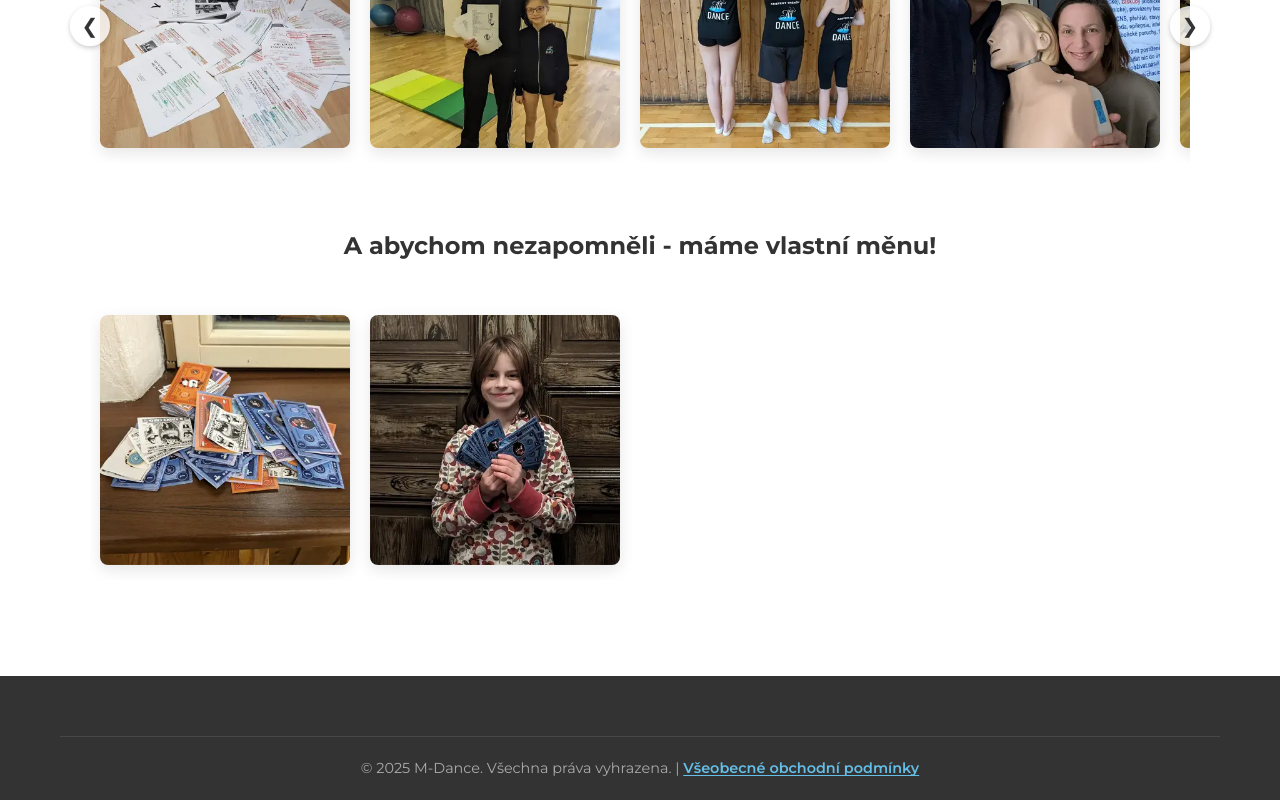
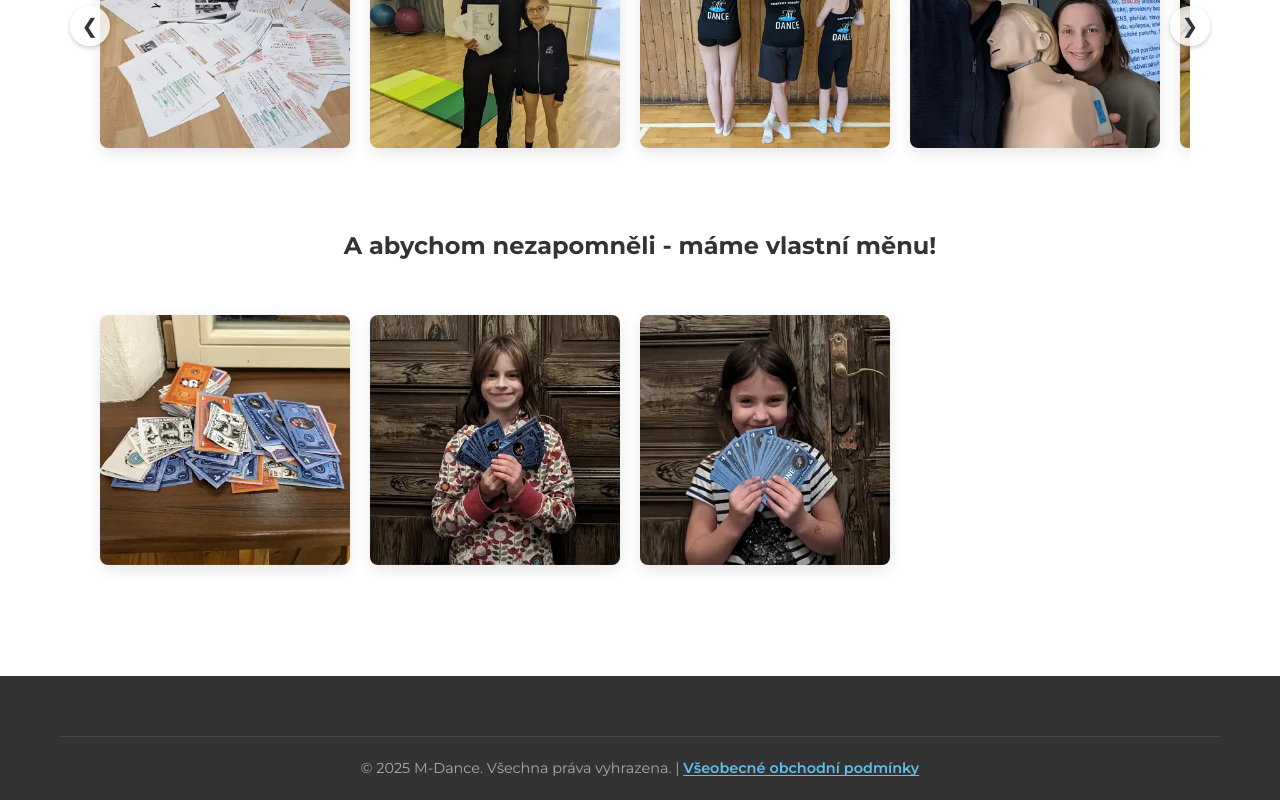
Before and after one commit to Hipapheralkus/m-dance, a React (Vite) app: page /o-nas in a window 1280 px wide. Shown: the part 4621-5421 px from the top of the page. Built offline with nearby package versions, Linux system fonts and the light colour scheme.

Commit message:
nove fotky

```diff
--- a/src/pages/AboutUs.jsx
+++ b/src/pages/AboutUs.jsx
@@ -25,7 +25,7 @@ const AboutUs = () => {
     const prozivameImages = generateImagePaths('prozivame', 12);
     const komunitaImages = generateImagePaths('komunita', 9);
     const vzdelavaniImages = generateImagePaths('vzdelavani', 9);
-    const dolaryImages = generateImagePaths('dolary', 2);
+    const dolaryImages = generateImagePaths('dolary', 3);
 
     // --- Lightbox logic ---
     const openLightbox = (images, index) => {
```
Also changed, not shown: public/images/o-nas/dolary/dolary-03-min.webp (added), public/images/o-nas/dolary/dolary-03.webp (added).
